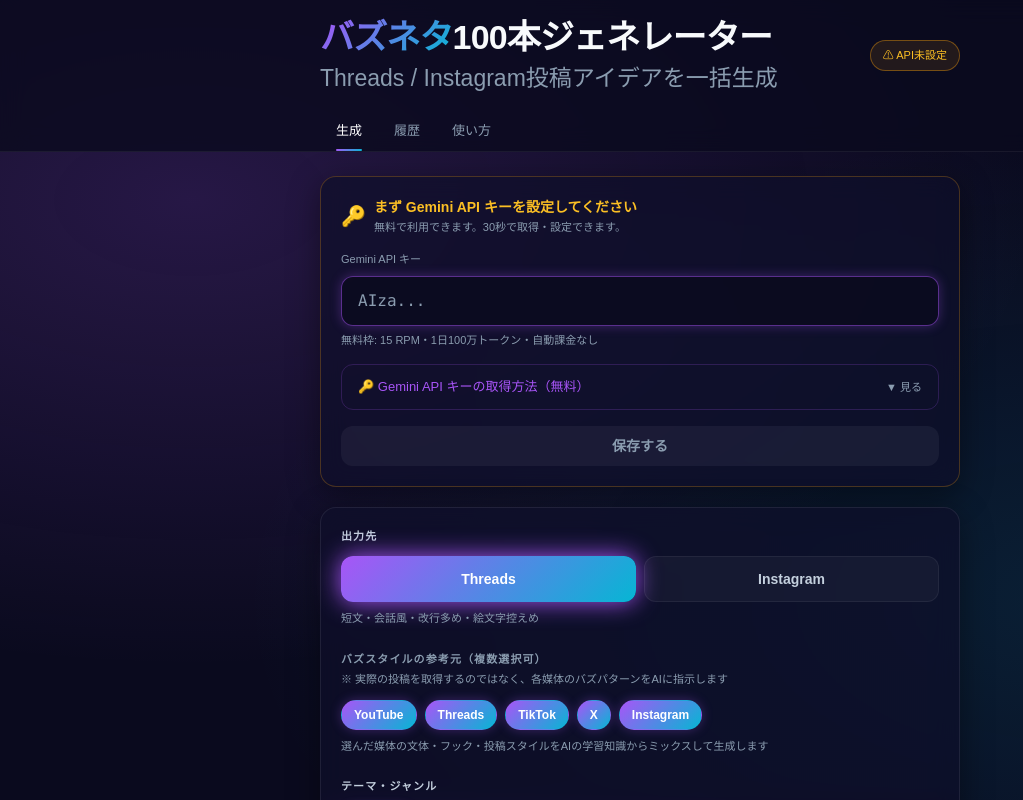
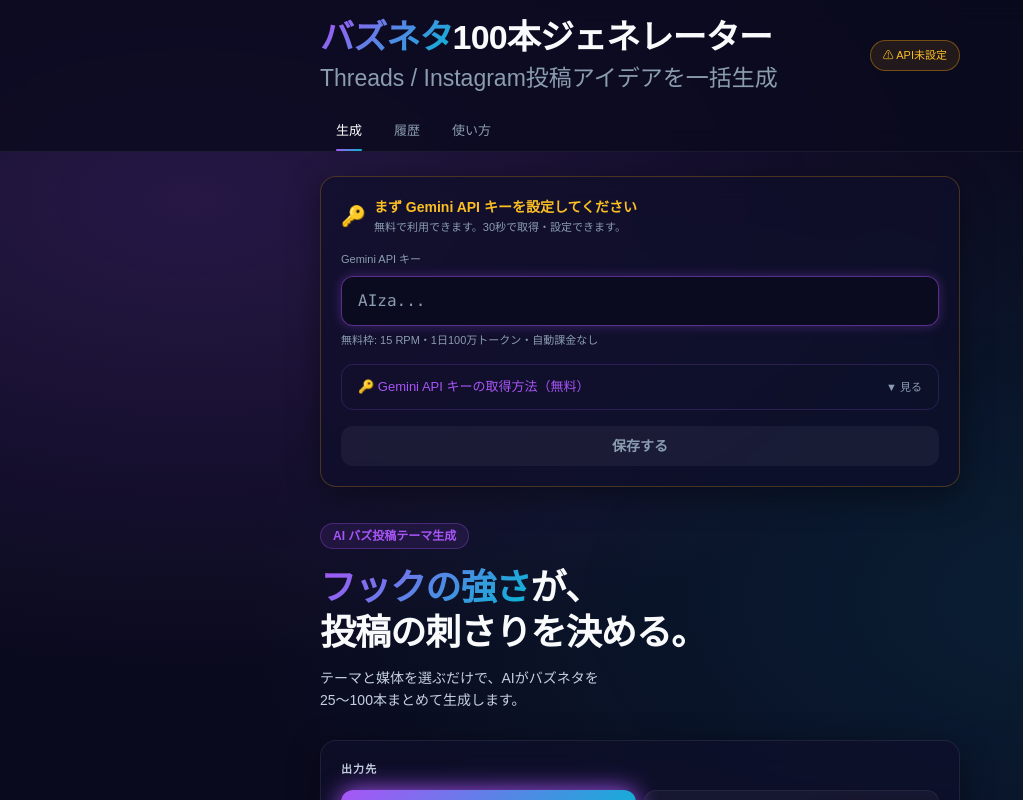
Before and after one commit to naoyadesu441/buzz-script-generator, a Next.js app: page / in a window 1280 px wide. Shown: the top 800 px of the page, without its empty margins (0-1023 px from the left). Built offline with nearby package versions, Linux system fonts and the light colour scheme.

Commit message:
feat: Heroテキストをキー未設定時・モバイルでも常に表示
Co-Authored-By: Claude Sonnet 4.6 <noreply@anthropic.com>

```diff
--- a/src/app/page.tsx
+++ b/src/app/page.tsx
@@ -357,8 +357,8 @@ export default function Home() {
               </div>
             )}
 
-            {/* Hero（キー設定済・未生成時） */}
-            {ideas.length === 0 && !isGenerating && geminiKey && (
+            {/* Hero（未生成時） */}
+            {ideas.length === 0 && !isGenerating && (
               <div className="pt-4 pb-2">
                 <div className="neon-badge mb-4">AI バズ投稿テーマ生成</div>
                 <h2 className="text-4xl font-black leading-tight tracking-tight mb-3">
@@ -366,7 +366,7 @@ export default function Home() {
                   投稿の刺さりを決める。
                 </h2>
                 <p className="text-text-secondary text-sm leading-relaxed">
-                  テーマと媒体を選ぶだけで、AIがバズネタを<br className="hidden sm:block" />25〜100本まとめて生成します。
+                  テーマと媒体を選ぶだけで、AIがバズネタを<br />25〜100本まとめて生成します。
                 </p>
               </div>
             )}
```
